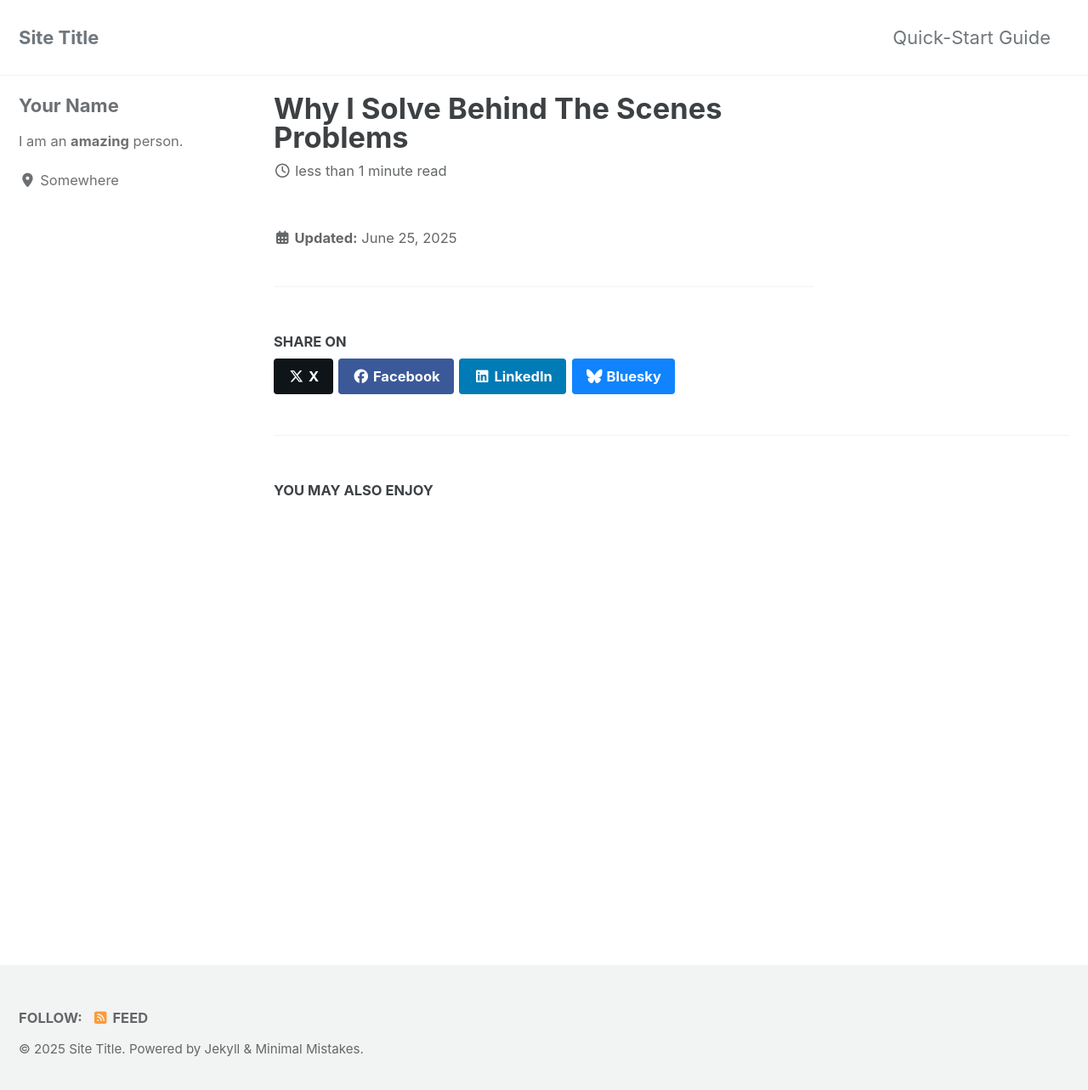
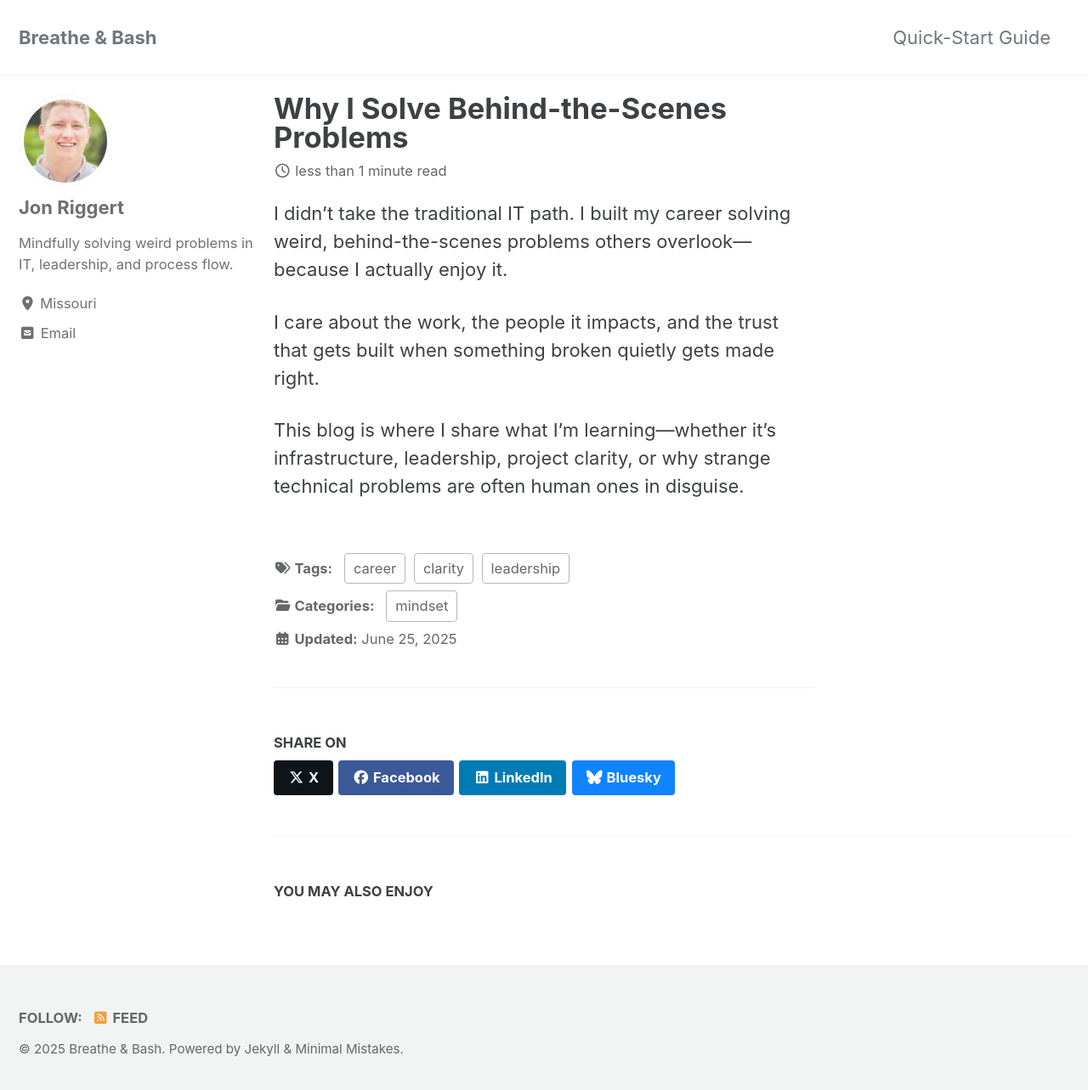
Before and after one commit to jonriggert/jonriggert.github.io, a Jekyll site: the page built from _posts/2025-06-25-why-i-solve-behind-the-scenes-problems.md, in a window 1280 px wide and 1291 px high. Shown: the top 1283 px of the window at 85% size. Built offline with Jekyll 4.4.1, drawn with Linux system fonts in a browser that asks for light colours; cached includes are drawn as plain includes.

Commit message:
Fixing merge issues.

```diff
--- a/_config.yml
+++ b/_config.yml
@@ -17,13 +17,13 @@ minimal_mistakes_skin    : "default" # "air", "aqua", "contrast", "dark", "dirt"
 # Site Settings
 locale                   : "en-US"
 rtl                      : # true, false (default) # turns direction of the page into right to left for RTL languages
-title                    : "Site Title"
+title                    : "Breathe & Bash"
 title_separator          : "-"
 subtitle                 : # site tagline that appears below site title in masthead
-name                     : "Your Name"
-description              : "An amazing website."
-url                      : # the base hostname & protocol for your site e.g. "https://mmistakes.github.io"
-baseurl                  : # the subpath of your site, e.g. "/blog"
+name                     : "Jon Riggert"
+description              : "A blog about solving behind-the-scenes problems acorss IT, leadership, and project managment. And learning to do it with calm thinking, clear intention, and practical results."
+url                      : "https://www.breatheandbash.com"
+baseurl                  : ""
 repository               : # GitHub username/repo-name e.g. "mmistakes/minimal-mistakes"
 teaser                   : # path of fallback teaser image, e.g. "/assets/images/500x300.png"
 logo                     : # path of logo image to display in the masthead, e.g. "/assets/images/88x88.png"
@@ -113,11 +113,11 @@ analytics:
 
 # Site Author
 author:
-  name             : "Your Name"
-  avatar           : # path of avatar image, e.g. "/assets/images/bio-photo.jpg"
-  bio              : "I am an **amazing** person."
-  location         : "Somewhere"
-  email            :
+  name             : "Jon Riggert"
+  avatar           : "/assets/images/avatar.jpg"
+  bio              : "Mindfully solving weird problems in IT, leadership, and process flow."
+  location         : "Missouri"
+  email            : jon.riggert@icloud.com
   links:
     - label: "Email"
       icon: "fas fa-fw fa-envelope-square"
--- a/_posts/2025-06-25-why-i-solve-behind-the-scenes-problems.md
+++ b/_posts/2025-06-25-why-i-solve-behind-the-scenes-problems.md
@@ -0,0 +1,13 @@
+---
+title: "Why I Solve Behind-the-Scenes Problems"
+date: 2025-06-25
+layout: single
+categories: [mindset]
+tags: [leadership, clarity, career]
+---
+
+I didn’t take the traditional IT path. I built my career solving weird, behind-the-scenes problems others overlook—because I actually enjoy it.
+
+I care about the work, the people it impacts, and the trust that gets built when something broken quietly gets made right.
+
+This blog is where I share what I’m learning—whether it’s infrastructure, leadership, project clarity, or why strange technical problems are often human ones in disguise.
```
Also changed, not shown: assets/images/avatar.jpg (added).
